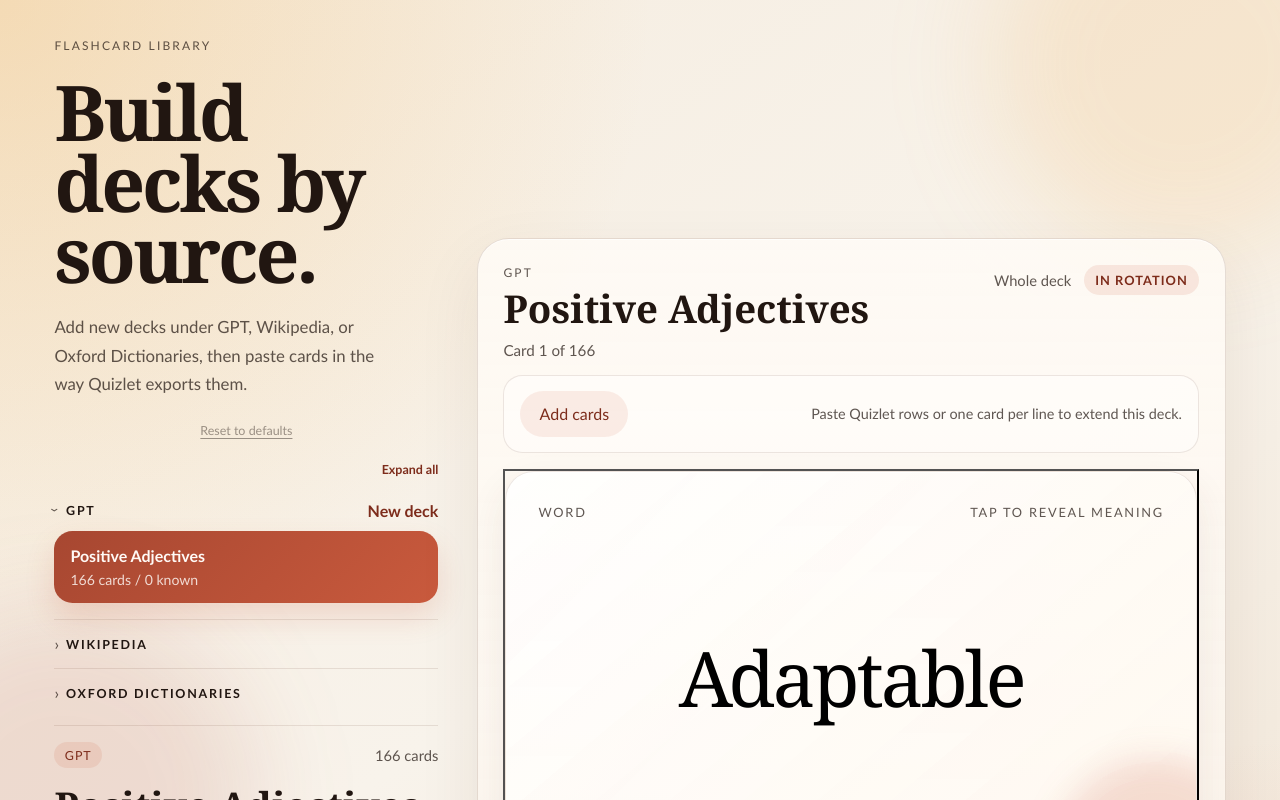
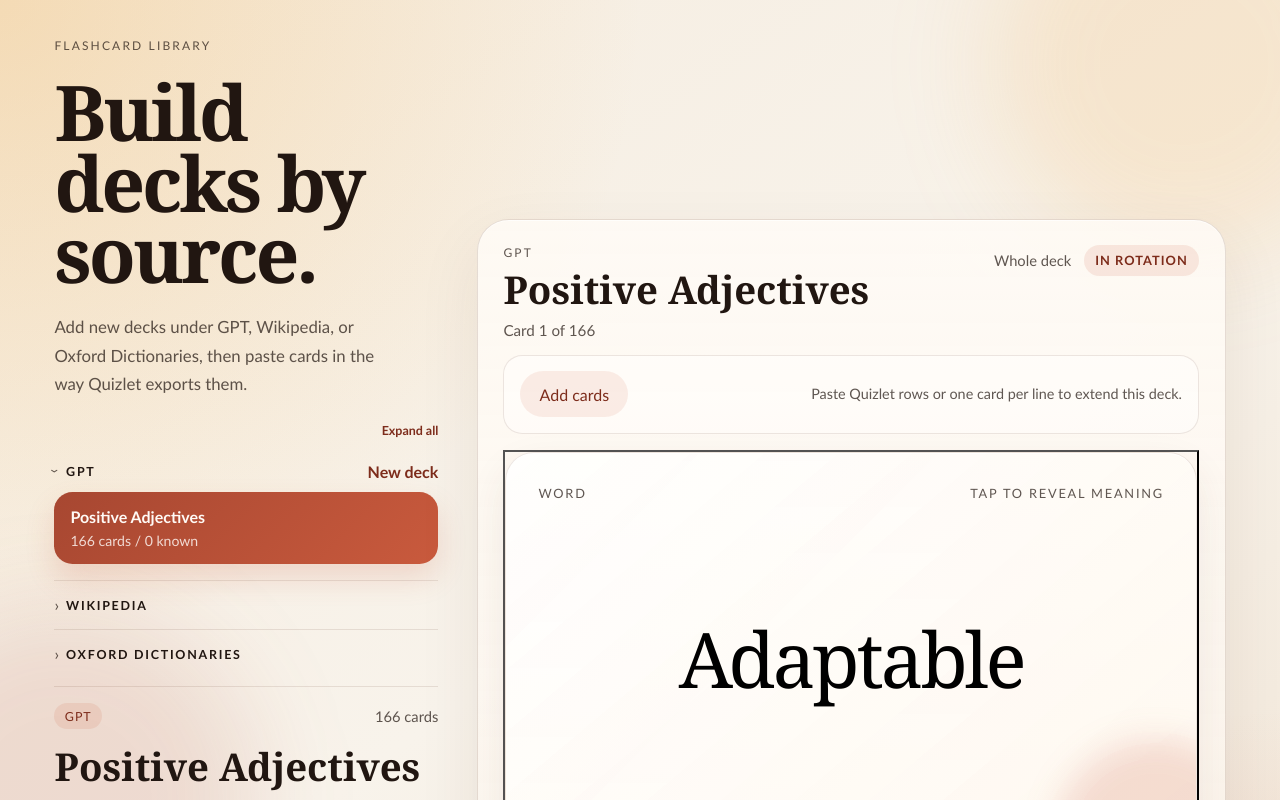
Before and after one commit to classical91/flashcards, a React (Vite) app: page / in a window 1280 px wide. Shown: the top 800 px of the page. Built offline with nearby package versions, Linux system fonts and the light colour scheme.

Commit message:
remove: reset to defaults button
https://claude.ai/code/session_01BLRrfutWtVkUbYCw9mybWK

```diff
--- a/src/App.tsx
+++ b/src/App.tsx
@@ -550,20 +550,6 @@ export default function App() {
           cards in the way Quizlet exports them.
         </p>
 
-        <button
-          type="button"
-          className="reset-library-button"
-          onClick={() => {
-            if (window.confirm("Reset everything to the default decks? Your custom decks and progress will be lost.")) {
-              window.localStorage.removeItem(LIBRARY_STORAGE_KEY);
-              window.localStorage.removeItem(PROGRESS_STORAGE_KEY);
-              window.localStorage.removeItem(SELECTED_DECK_STORAGE_KEY);
-              window.location.reload();
-            }
-          }}
-        >
-          Reset to defaults
-        </button>
 
         <div className="library-stack-header">
           <button
--- a/src/styles.css
+++ b/src/styles.css
@@ -134,22 +134,6 @@ h1 {
   max-width: 34ch;
 }
 
-.reset-library-button {
-  align-self: flex-start;
-  padding: 0;
-  background: none;
-  border: none;
-  font-size: 0.78rem;
-  color: var(--muted);
-  cursor: pointer;
-  text-decoration: underline;
-  text-underline-offset: 3px;
-  opacity: 0.6;
-}
-
-.reset-library-button:hover {
-  opacity: 1;
-}
 
 .library-stack-header {
   display: flex;
```
